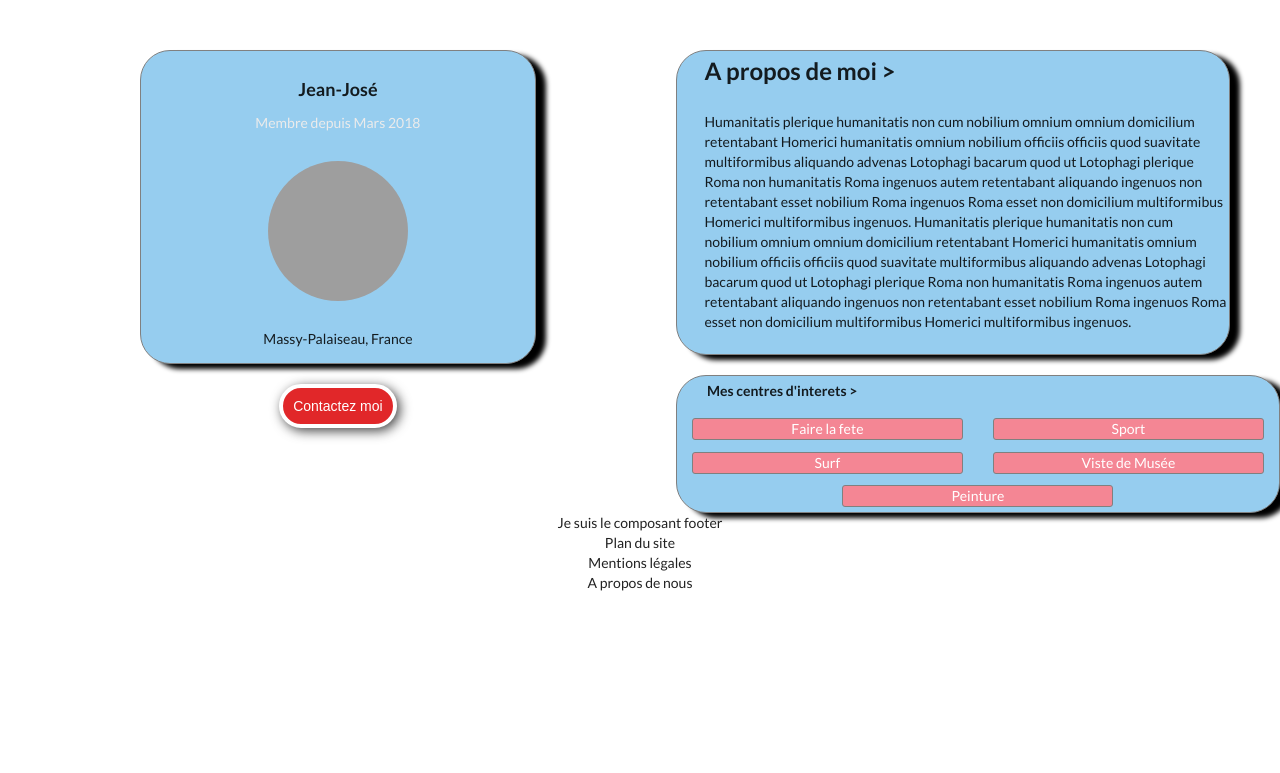
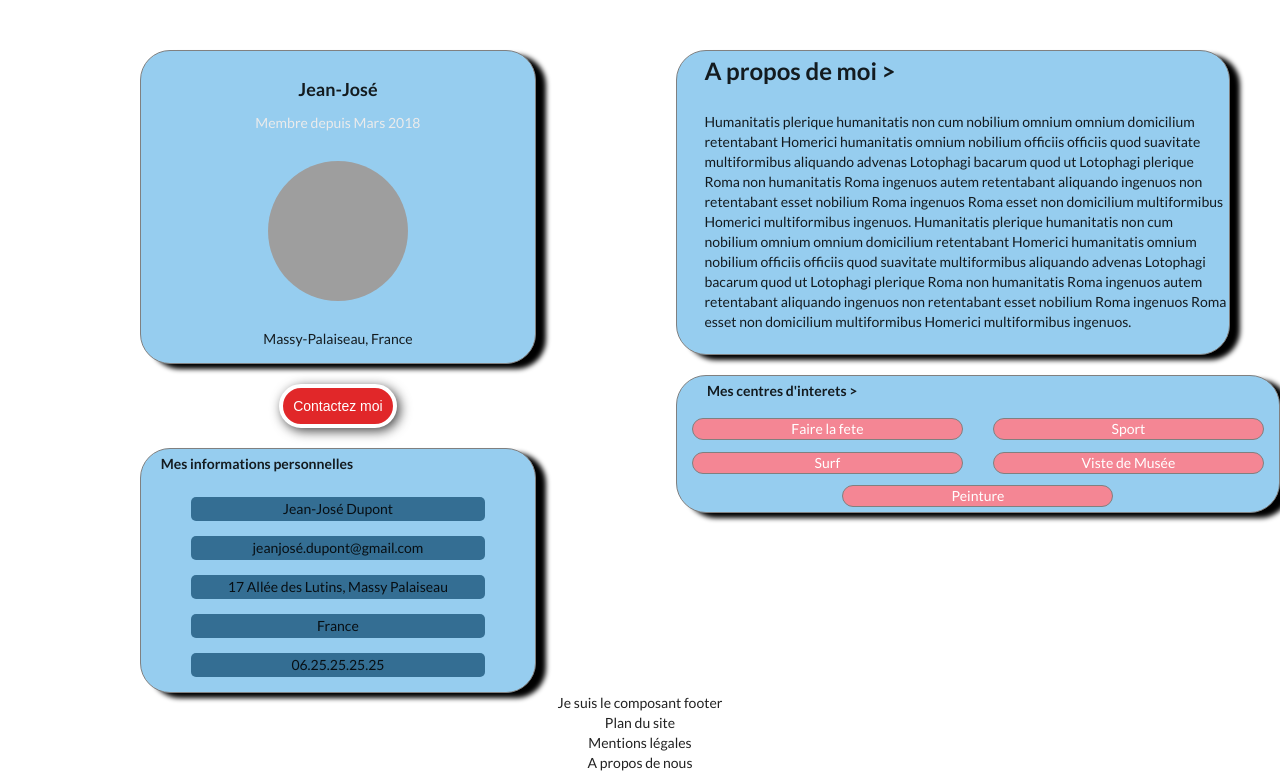
Before and after one commit to laurentlaubie/French_connexion_Front, a React app: page /notre-reseau/utilisateur in a window 1280 px wide. Shown: the part 149-922 px from the top of the page. Before the commit the page ends 814 px from the top, so only its background shows below. Built offline with nearby package versions, Linux system fonts and the light colour scheme; grey boxes are pictures that could not be loaded.

Commit message:
feat:add component UserInfos and Css--DONE

```diff
--- a/src/components/ContactMe/contactMe.scss
+++ b/src/components/ContactMe/contactMe.scss
@@ -2,6 +2,7 @@
 
 .contact {
   margin-top: 20px;
+  margin-bottom: 20px;
   background-color: vars.$dark-red;
   border-radius: 3px;
   text-decoration: none;
--- a/src/components/ProfilDescription/index.js
+++ b/src/components/ProfilDescription/index.js
@@ -6,7 +6,8 @@ import './profilDescription.scss';
 
 const ProfileDescription = () => (
 
-  // ----- Description's Card -----
+  // ----- informations Card -----
+
   <div className="profile">
 
     <div className="card about">
@@ -28,6 +29,8 @@ const ProfileDescription = () => (
     </div>
 
   </div>
+
+
 );
 
 export default ProfileDescription;
--- a/src/components/ProfilDescription/profilDescription.scss
+++ b/src/components/ProfilDescription/profilDescription.scss
@@ -61,7 +61,7 @@
 
   &__item {
     border: 1px solid grey;
-    border-radius: 3px;
+    border-radius: 20px;
     width: 45%;
     margin-top: 0.4em;
     margin-bottom: 0.4em;
--- a/src/components/Profile/index.js
+++ b/src/components/Profile/index.js
@@ -1,9 +1,9 @@
 import React from 'react';
-//import { Card, Image, Flag } from 'semantic-ui-react';
 
 // == import local
 import ProfileDescription from 'src/components/ProfilDescription';
 import ContactMe from 'src/components/ContactMe';
+import UserInfos from 'src/components/UserInfos';
 
 
 // == import style
@@ -26,6 +26,7 @@ const Profile = () => (
           <div className="member__infos">Massy-Palaiseau, France</div>
         </div>
         <ContactMe />
+        <UserInfos />
       </div>
       <div className="profile__right">
         <ProfileDescription />
--- /dev/null
+++ b/src/components/UserInfos/index.js
@@ -0,0 +1,29 @@
+import React from 'react';
+
+
+// == import style
+import './userInfos.scss';
+
+
+const UserInfos = () => (
+
+  // ----- Description's Card -----
+
+<div className="userInfos">
+  <div className="card infos">
+    <div className="card__title">Mes informations personnelles </div>
+      <div className="info__list">
+        <div className="info__item">Jean-José Dupont</div>
+        <div className="info__item">jeanjosé.dupont@gmail.com</div>
+        <div className="info__item">17 Allée des Lutins, Massy Palaiseau</div>
+        <div className="info__item">France</div>
+        <div className="info__item">06.25.25.25.25</div>
+    </div>
+  </div>
+</div>
+
+
+
+);
+
+export default UserInfos;
--- /dev/null
+++ b/src/components/UserInfos/userInfos.scss
@@ -0,0 +1,16 @@
+@use 'src/styles/_vars';
+
+
+.info {
+
+  &__item {
+
+    padding-top: 2px;
+    padding-bottom: 2px;
+    margin: 15px 50px 15px 50px;
+    border-radius: 5px;
+    background-color: vars.$dark-blue;
+  }
+
+
+}
```
